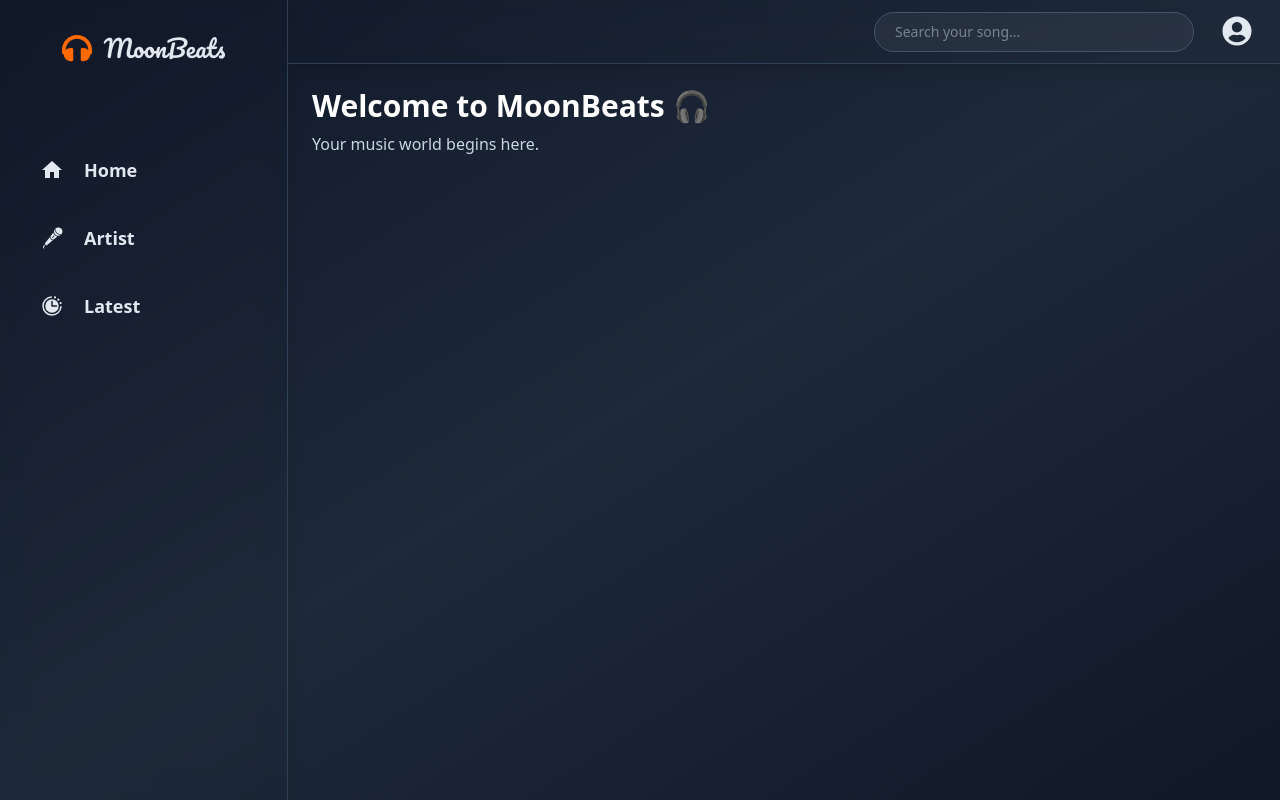
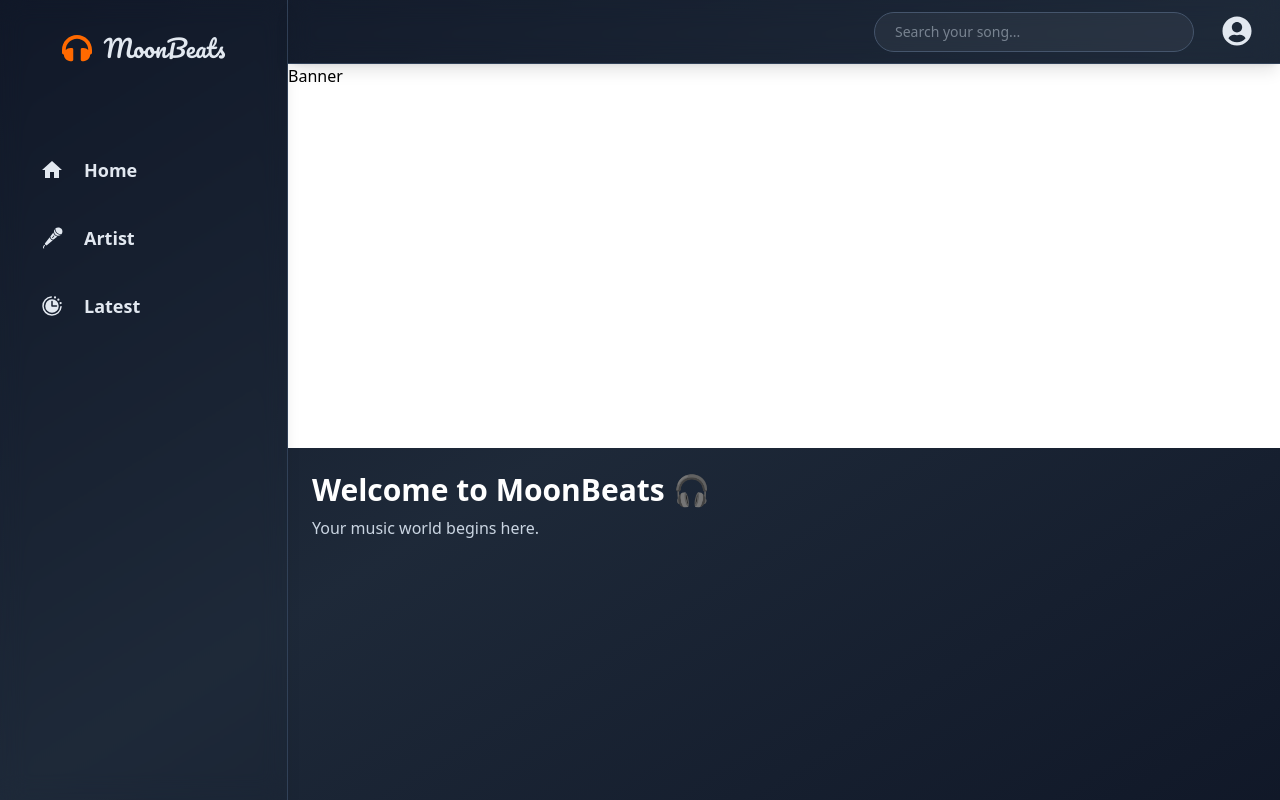
Before and after one commit to Rameeskc/music_app_frontend, a React (Vite) app: page / in a window 1280 px wide. Built offline with nearby package versions, Linux system fonts and the light colour scheme.

Commit message:
banner area added

```diff
--- /dev/null
+++ b/src/components/user/Banner.jsx
@@ -0,0 +1,9 @@
+import React from 'react'
+
+const Banner = () => {
+  return (
+    <div className=' h-96 bg-white'>Banner</div>
+  )
+}
+
+export default Banner
--- a/src/pages/user/Home.jsx
+++ b/src/pages/user/Home.jsx
@@ -1,11 +1,15 @@
 import React from 'react';
+import Banner from '../../components/user/Banner';
 
 const Home = () => {
   return (
+    <>
+      <Banner/>
     <div className="text-white p-6">
       <h1 className="text-3xl font-bold">Welcome to MoonBeats 🎧</h1>
       <p className="mt-2 text-slate-300">Your music world begins here.</p>
     </div>
+    </>
   );
 };
 
```
